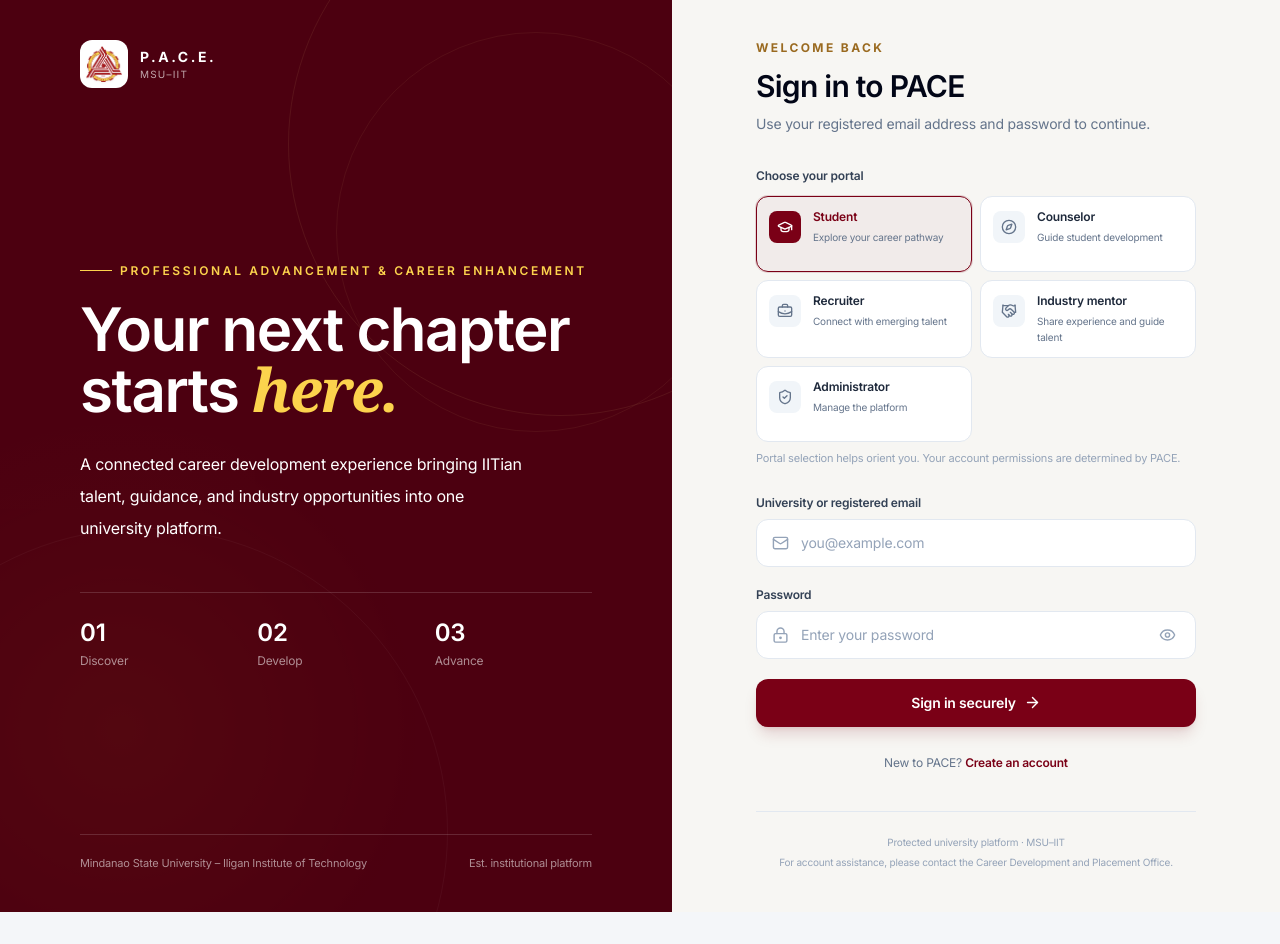
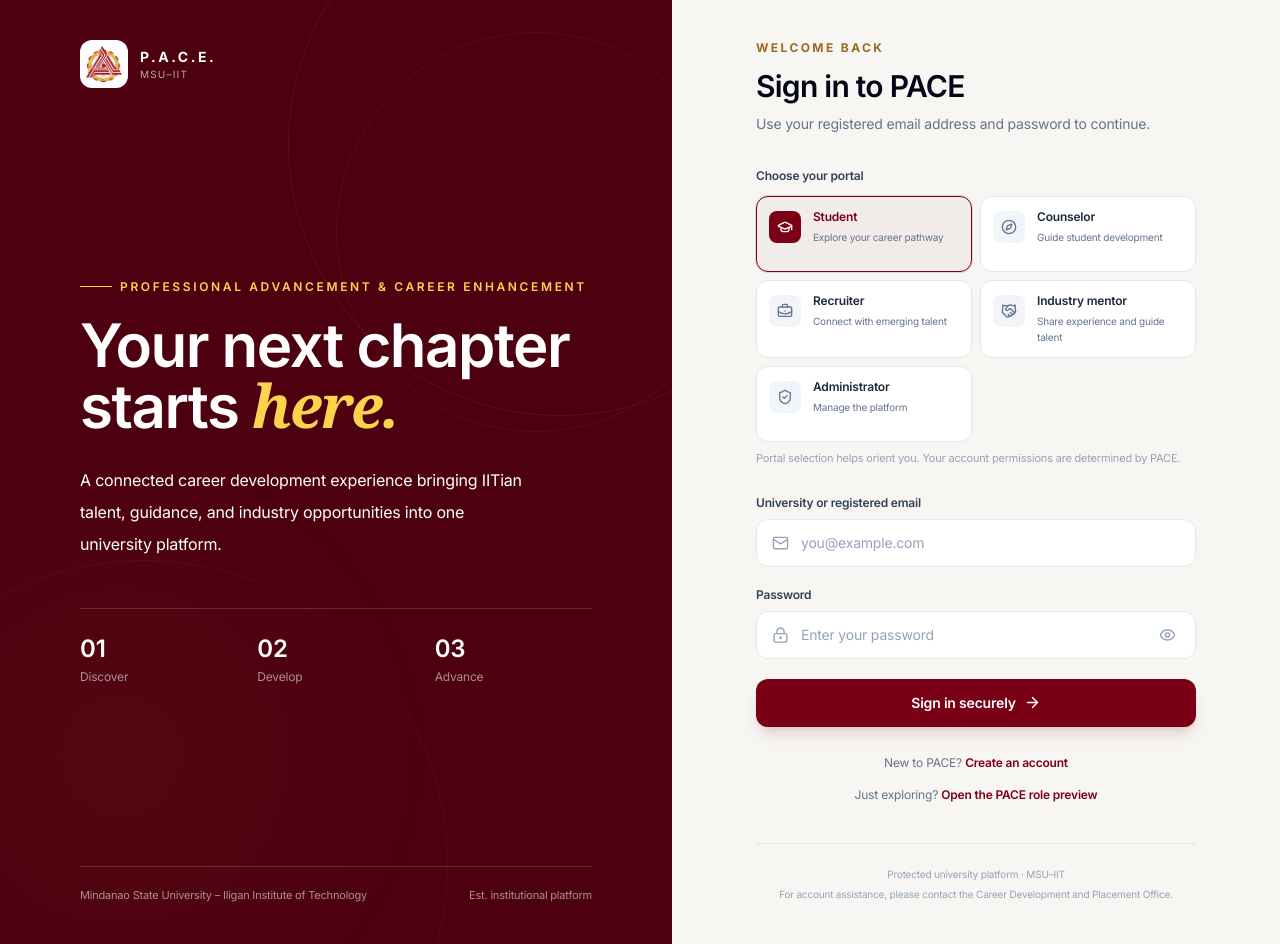
Before and after one commit to Aenzari/pace-msuiit, a Next.js app in the folder frontend/: page /auth/login in a window 1280 px wide. Before the commit the page ends 912 px from the top, so only its background shows below. Built offline with nearby package versions, Linux system fonts and the light colour scheme; no server answers.

Commit message:
feat(frontend): link development login to PACE preview

```diff
--- a/frontend/src/app/auth/login/page.tsx
+++ b/frontend/src/app/auth/login/page.tsx
@@ -182,6 +182,7 @@ export default function LoginPage() {
             </form>
 
             <p className="mt-7 text-center text-xs text-slate-500">New to PACE? <Link href="/auth/register" className="font-semibold text-[#7A0016] hover:underline">Create an account</Link></p>
+            {process.env.NODE_ENV === "development" && <p className="mt-4 text-center text-xs text-slate-500">Just exploring? <Link href="/preview" className="font-semibold text-[#7A0016] hover:underline">Open the PACE role preview</Link></p>}
             <div className="mt-10 border-t border-slate-200 pt-5 text-center text-[10px] leading-5 text-slate-400">
               <p>Protected university platform · MSU–IIT</p>
               <p>For account assistance, please contact the Career Development and Placement Office.</p>
```
